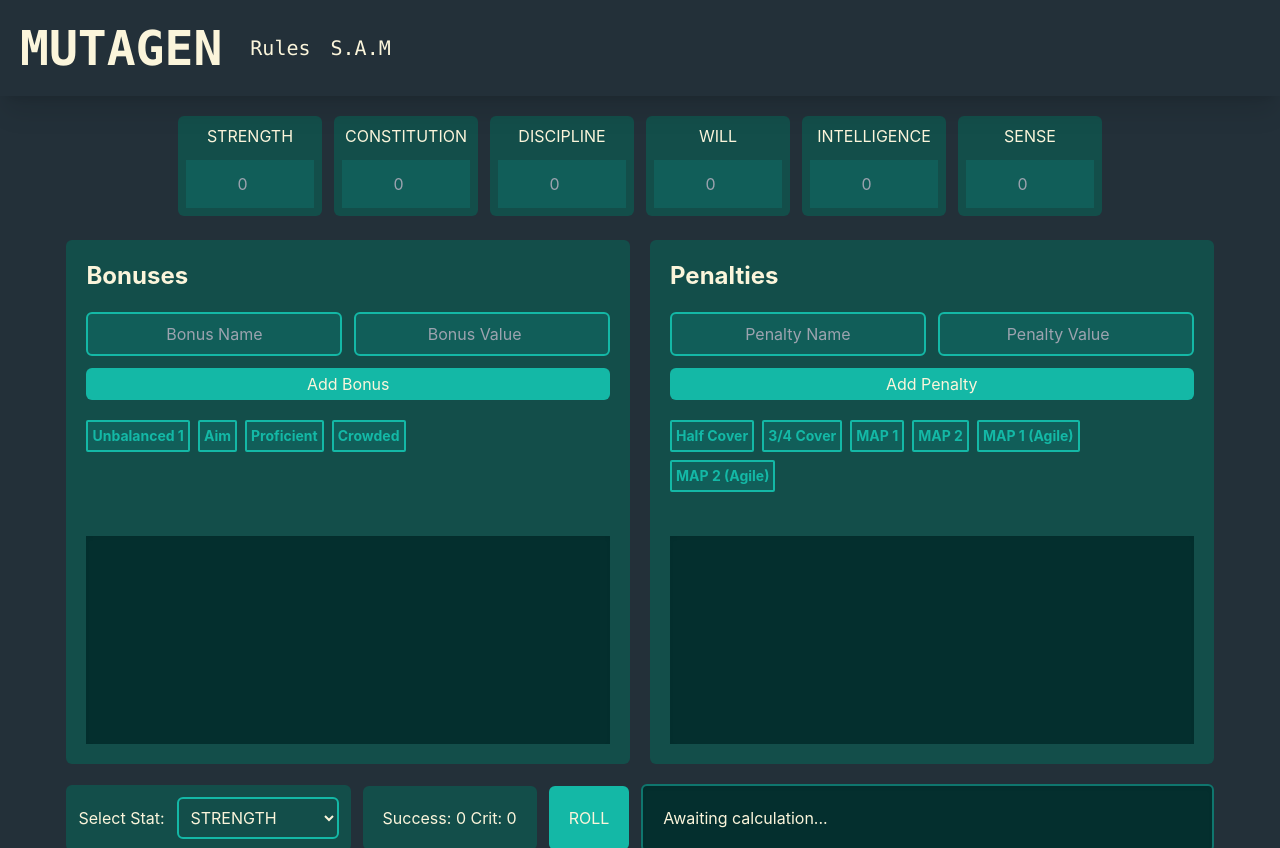
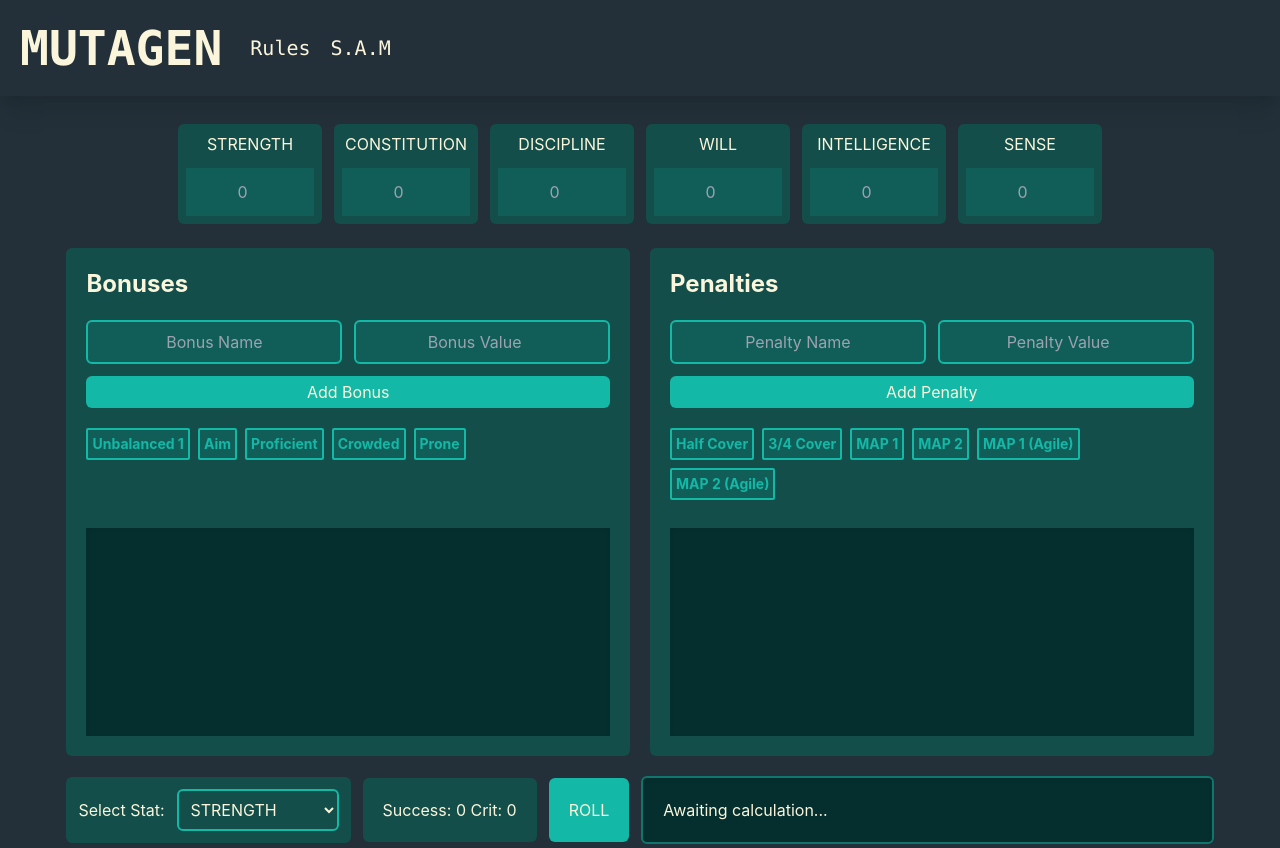
Before and after one commit to nodonnell98/mutagenui, a React (Create React App) app: page /strikey in a window 1280 px wide. Built offline with nearby package versions, Linux system fonts and the light colour scheme.

Commit message:
committy

```diff
--- a/src/components/strikey/ModifierContainer.tsx
+++ b/src/components/strikey/ModifierContainer.tsx
@@ -21,7 +21,7 @@ const ModifierContainer: React.FC<ModifierContainerProps> = ({ type, items, quic
       <button className="py-1 bg-teal-500 rounded-md w-full ease-in-out duration-300 hover:scale-105" type="button" onClick={() => addModifier(type)}>{type === 'penalty' ? 'Add Penalty' : 'Add Bonus'}</button>
     </div>
     <QuickAddContainer items={items} type={type} quickAdd={quickAdd} />
-    <ul className="bg-teal-950 shadow-inner p-5 w-full grid grid-cols-2 gap-1 gap-y-2 auto-rows-max h-52" id={type === 'penalty' ? 'penaltyList' : 'bonusList'}></ul>
+    <ul className="bg-teal-950 shadow-inner p-3 w-full grid grid-cols-2 gap-2 gap-y-2 auto-rows-max h-52" id={type === 'penalty' ? 'penaltyList' : 'bonusList'}></ul>
   </div>
 );
 
--- a/src/components/strikey/QuickAddContainer.tsx
+++ b/src/components/strikey/QuickAddContainer.tsx
@@ -9,7 +9,7 @@ interface QuickAddContainerProps {
 }
 
 const QuickAddContainer: React.FC<QuickAddContainerProps> = ({ items, type, quickAdd }) => (
-  <div className='quick-add h-24'>
+  <div className='quick-add h-20'>
           {items.map((item, index) => (
             <QuickAddButton
               key={index}
--- a/src/pages/Strikey.tsx
+++ b/src/pages/Strikey.tsx
@@ -16,13 +16,15 @@ const Strikey = () => {
   const [currentThreshold, setCurrentThreshold] = useState<number>(0);
   const [resultClass, setResultClass] = useState<string>('');
 
-  useEffect(() => {
-    updateThreshold();
-  }, [bonuses, penalties]);
-
   const handleStatChange = () => {
     updateThreshold();
   };
+
+  useEffect(() => {
+    updateThreshold();
+  } , [bonuses, penalties]);
+
+
 
   const updateThreshold = () => {
     const statSelection = document.getElementById('statSelection') as HTMLSelectElement | null;
@@ -60,7 +62,6 @@ const Strikey = () => {
             return newBonuses;
           });
         } else {
-
           setPenalties((prevPenalties: Modifier[]) => {
             const newPenalties = [...prevPenalties, modifier];
             updateList('penaltyList', newPenalties);
@@ -70,6 +71,7 @@ const Strikey = () => {
       }
     }
   };
+
 
 
   const updateList = (listId: string, items: any[]) => {
@@ -114,7 +116,6 @@ const Strikey = () => {
       const selectedStatIndex = statSelection.selectedIndex;
       const selectedStat = statSelection.options[selectedStatIndex].value;
       const statInput = document.getElementById(selectedStat) as HTMLInputElement;
-      const resultDiv = document.getElementById('result');
 
       const threshold = Number(statInput.value);
 
@@ -150,7 +151,7 @@ const Strikey = () => {
 
   return (
     <div className="w-screen h-screen items-center flex justify-center flex-col space-y-6 overflow-y-auto mt-12">
-        <h1 className='text-5xl font-bold'>Srike Assistant Module</h1>
+        <h1 className='text-5xl font-bold'>Strike Assistant Module</h1>
         <div className="flex justify-between w-100 space-x-3">
           {stats.map((stat, index) => (
             <StatInput key={index} name={stat} statChange={handleStatChange} />
--- a/src/tmp_db/BonusesPens.js
+++ b/src/tmp_db/BonusesPens.js
@@ -2,7 +2,8 @@ const quickAddBonuses = [
   { text: 'Unbalanced 1', value: 5 },
   { text: 'Aim', value: 10 },
   { text: 'Proficient', value: 10 },
-  { text: 'Crowded', value: 3 }
+  { text: 'Crowded', value: 3 },
+  { text: 'Prone', value: 15 },
   ]
 const quickAddPenalties = [
   { text: 'Half Cover', value: 5 },
```
